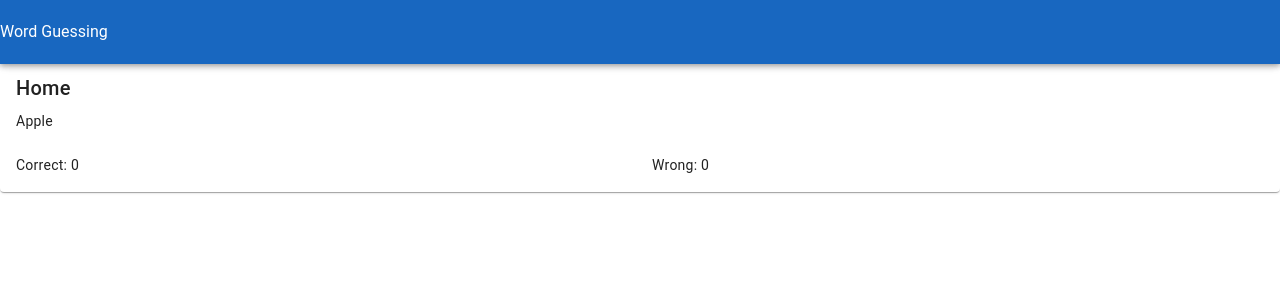
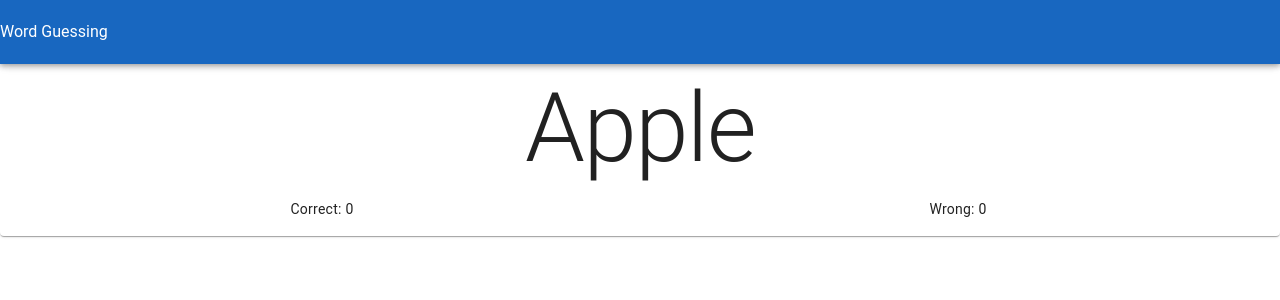
Before and after one commit to CK642509/word-guessing-frontend, a Vue app: page / in a window 1280 px wide. Shown: the top 300 px of the page. Built offline with nearby package versions, Linux system fonts and the light colour scheme.

Commit message:
style: 調整排版

```diff
--- a/src/views/HomeView.vue
+++ b/src/views/HomeView.vue
@@ -20,18 +20,18 @@ const detectClickSide = (event: MouseEvent) => {
 
 <template>
   <v-card  @click="detectClickSide($event)">
-    <v-card-title>Home</v-card-title>
+    <!-- <v-card-title>Home</v-card-title> -->
     <v-card-text>
       <v-row>
-        <v-col>
-          Apple
+        <v-col class="text-center">
+          <a class="text-h1">Apple</a>
         </v-col>
       </v-row>
       <v-row>
-        <v-col>
+        <v-col class="text-center">
           Correct: {{ correctCount }}
         </v-col>
-        <v-col>
+        <v-col class="text-center">
           Wrong: {{ wrongCount }}
         </v-col>
       </v-row>
```
